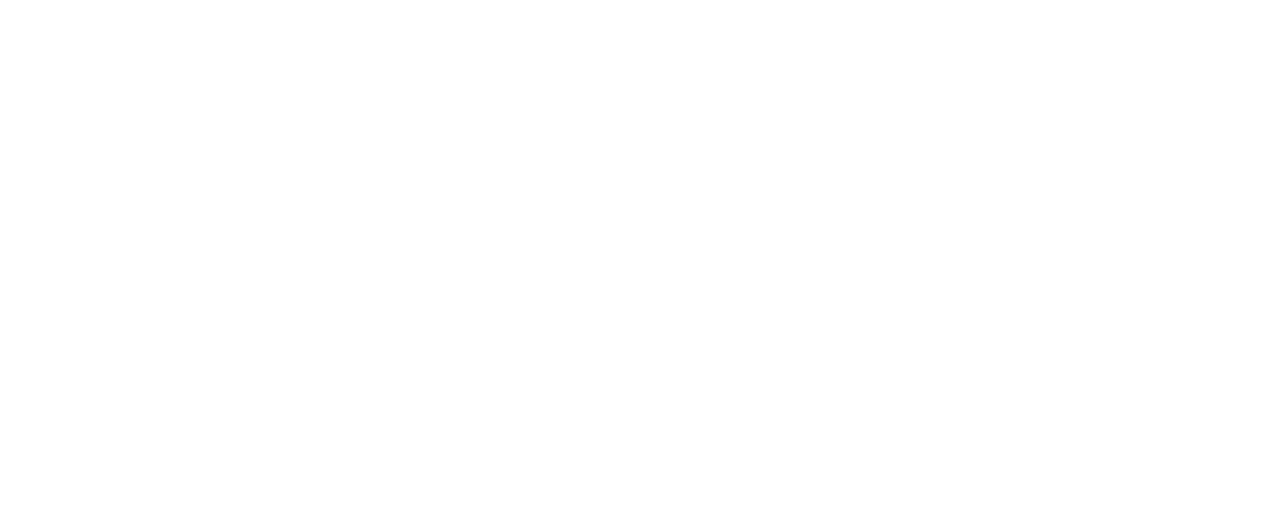
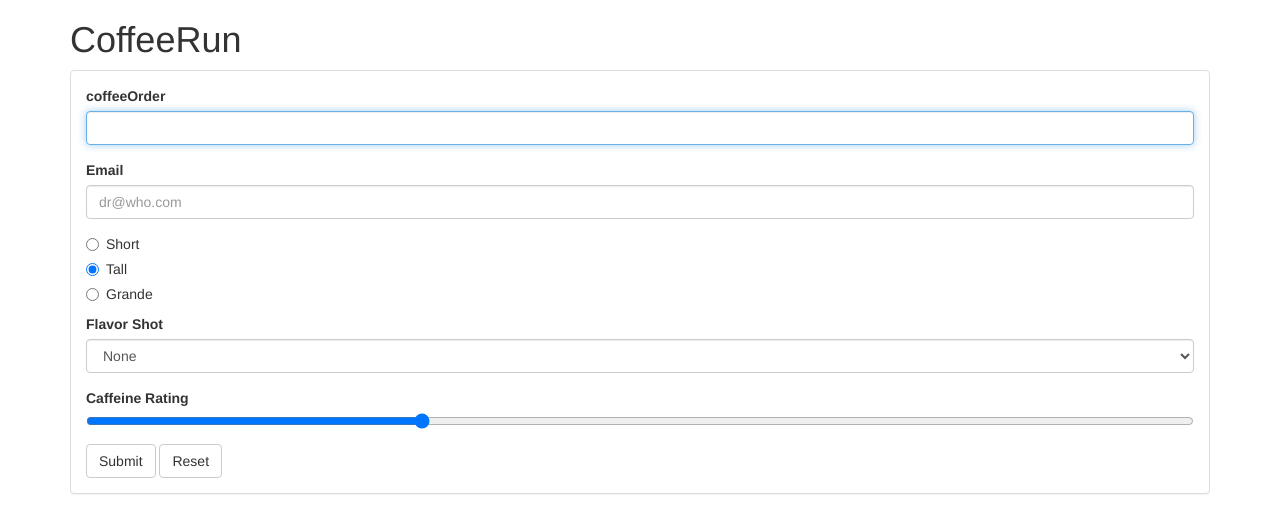
Before and after one commit to chrisvillan/cpsc473hw4, a plain HTML site: page index.html in a window 1280 px wide. Drawn offline with nearby package versions, Linux system fonts and the light colour scheme.

Commit message:
added UI coffeerun

```diff
--- a/index.html
+++ b/index.html
@@ -3,9 +3,66 @@
   <head>
     <meta charset="utf-8">
     <title>coffeerun</title>
+    <link rel="stylesheet" href="https://cdnjs.cloudflare.com/ajax/libs/twitter-bootst
+rap/3.3.6/css/bootstrap.min.css">
   </head>
-  <body>
+  <body class="container">
+    <header>
+      <h1>CoffeeRun</h1>
+    </header>
+    <section>
+      <div class="panel panel-default">
+        <div class="panel-body">
+          <form data-coffee-order="form">
+            <div class="form-group">
+              <label>coffeeOrder</label>
+              <input class="form-control" name="coffee" id="coffeeOrder" autofocus>
+            </div>
+            <div class="form-group">
+              <label for="emailInput">Email</label>
+              <input class="form-control" type="email" name="emailAddress"
+                id="emailInput" value="" placeholder="dr@who.com">
+            </div>
+            <div class="radio">
+              <label>
+                <input type="radio" name="size" value="short">
+                Short
+              </label>
+            </div>
+            <div class="radio">
+              <label>
+                <input type="radio" name="size" value="tall" checked>
+                Tall
+              </label>
+            </div>
+            <div class="radio">
+              <label>
+                <input type="radio" name="size" value="grande">
+                Grande
+              </label>
+            </div>
+            <div class="form-group">
+              <label for="flavorShot">Flavor Shot</label>
+              <select id="flavorShot" class="form-control" name="flavor">
+                <option value="">None</option>
+                <option value="caramel">Caramel</option>
+                <option value="almond">Almond</option>
+                <option value="mocha">Mocha</option>
+              </select>
+            </div>
+            <div class="form-group">
+              <label for="strengthLevel">Caffeine Rating</label>
+              <input name="strength" id="strengthLevel" type="range" value="30">
+            </div>
+            <button type="submit" class="btn btn-default">Submit</button>
+            <button type="reset" class="btn btn-default">Reset</button>
+          </form>
+        </div>
+      </div>
+    </section>
+
     <script src="scripts/datastore.js" charset="utf-8"></script>
     <script src="scripts/truck.js" charset="utf-8"></script>
+    <script src="scripts/main.js" charset="utf-8"></script>
   </body>
 </html>
--- /dev/null
+++ b/scripts/main.js
@@ -0,0 +1,8 @@
+(function (window) {
+  'use strict';
+  var App = window.App;
+  var Truck = App.Truck;
+  var DataStore = App.DataStore;
+  var myTruck = new Truck('ncc-1701', new DataStore());
+  window.myTruck = myTruck;
+})(window);
--- a/scripts/truck.js
+++ b/scripts/truck.js
@@ -22,7 +22,7 @@
     console.log('Truck #' + this.truckId + ' has pending orders:');
     customerIdArray.forEach(function (id) {
       console.log(this.db.get(id));
-    });
+    }.bind(this));
   };
 
   App.Truck = Truck;
```
Also changed, not shown: scripts/.eslintrc.js (added).
